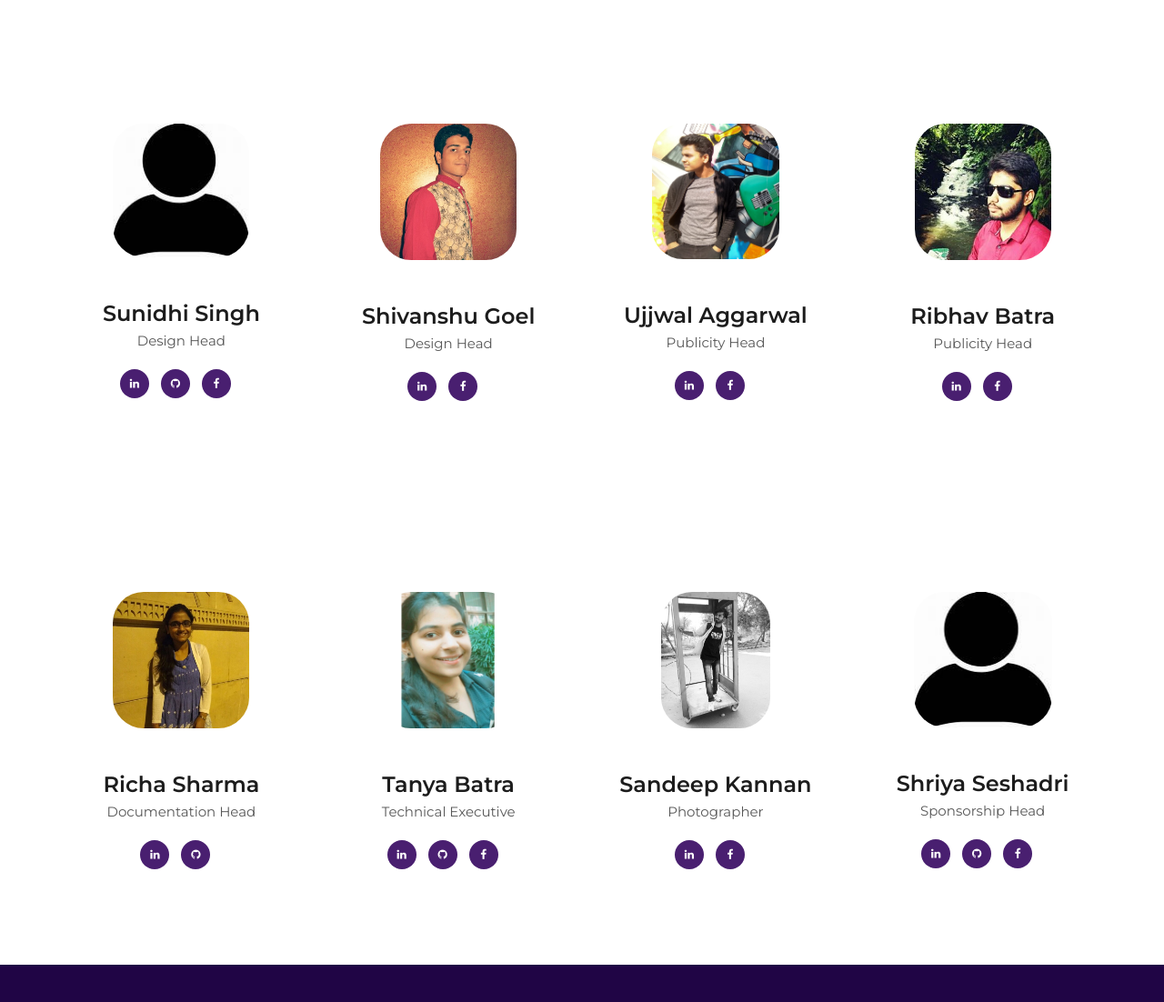
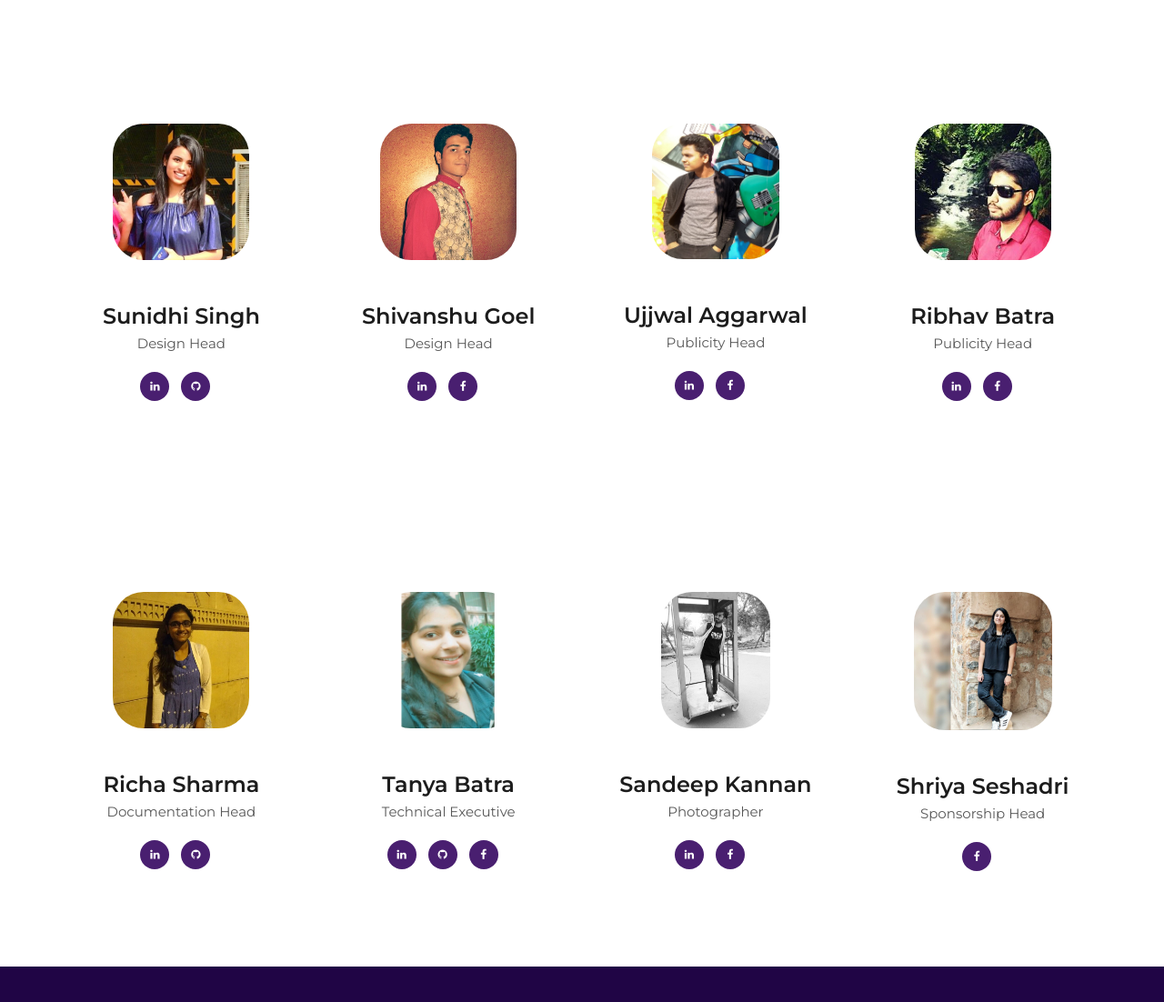
Before and after one commit to hackerearthclub/bvphec, a plain HTML site: page about.html in a window 1280 px wide. Shown: the part 2660-3762 px from the top of the page at 91% size. Drawn offline with Linux system fonts and the light colour scheme.

Commit message:
member details added

```diff
--- a/about.html
+++ b/about.html
@@ -197,7 +197,7 @@
 			<div class="row">
 				<div class="col-lg-3 col-md-6">
 					<div class="team-member">
-						<img src="img/team/vaibhav.jpg" width = "150" alt="#">
+						<img src="img/team/Vaibhav.jpg" width = "150" alt="#">
 						<h4>Vaibhav Tayal</h4>
 						<p>Technical Executive</p>
 						<div class="tm-social social">
@@ -247,13 +247,13 @@
 			<div class="row">
 				<div class="col-lg-3 col-md-6">
 					<div class="team-member">
-						<img src="img/team/th.jpg" width = "150" alt="#">
+						<img src="img/team/sunidhi.jpg" width = "150" alt="#">
 						<h4>Sunidhi Singh</h4>
 						<p>Design Head</p>
 						<div class="tm-social social">
-							<a href="#"><i class="fa fa-linkedin"></i></a>
-							<a href="#"><i class="fa fa-github"></i></a>
-							<a href="#"><i class="fa fa-facebook"></i></a>
+							<a href="https://www.linkedin.com/in/sunidhi-singh-984355153"><i class="fa fa-linkedin"></i></a>
+							<a href=" https://github.com/sunidhiii"><i class="fa fa-github"></i></a>
+
 						</div>
 					</div>
 				</div>
@@ -332,13 +332,11 @@
 				</div>
 				<div class="col-lg-3 col-md-6">
 					<div class="team-member">
-						<img src="img/team/th.jpg"  width = "152" alt="#">
+						<img src="img/team/shriya.jpg"  width = "152" alt="#">
 						<h4>Shriya Seshadri</h4>
 						<p>Sponsorship Head</p>
 						<div class="tm-social social">
-							<a href=""><i class="fa fa-linkedin"></i></a>
-							<a href=""><i class="fa fa-github"></i></a>
-							<a href=""><i class="fa fa-facebook"></i></a>
+							<a href="https://www.facebook.com/shriya.seshadri.3"><i class="fa fa-facebook"></i></a>
 						</div>
 					</div>
 				</div>
```
Also changed, not shown: img/team/shriya.jpg (added), img/team/sunidhi.jpg (added).
